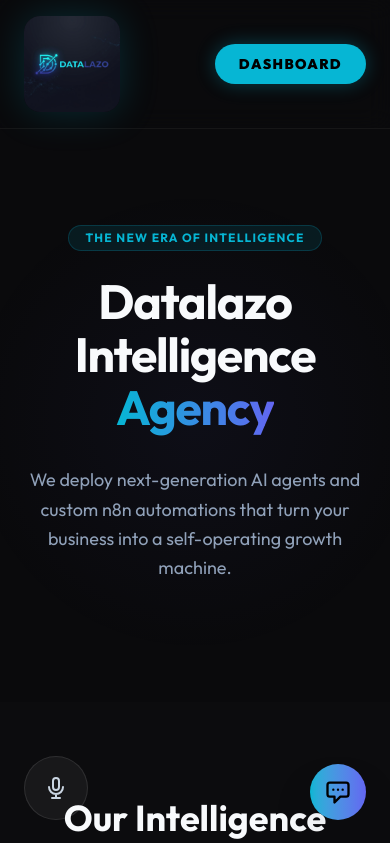
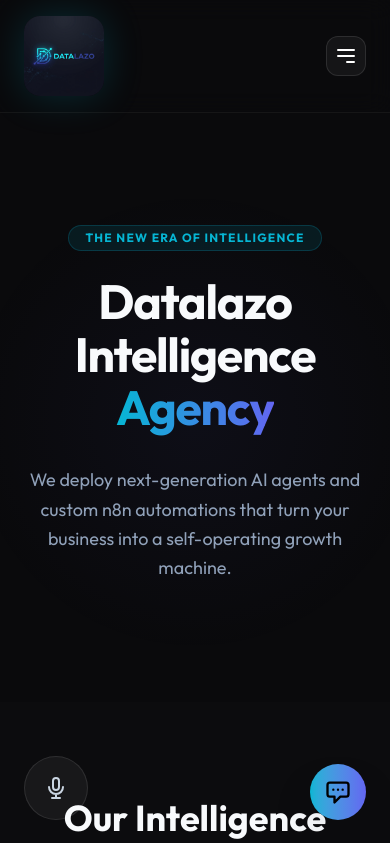
Before and after one commit to llazober/Datalazo, a Next.js app: page / in a window 390 px wide. Shown: the top 843 px of the page. Built offline with nearby package versions, Linux system fonts and the light colour scheme.

Commit message:
Fully implemented mobile menu for landing page header

```diff
--- a/src/app/page.tsx
+++ b/src/app/page.tsx
@@ -15,6 +15,7 @@ import { translations } from '@/lib/translations';
 export default function Home() {
   const [lang, setLang] = useState<'en' | 'es'>('en');
   const [selectedService, setSelectedService] = useState<string | null>(null);
+  const [isMenuOpen, setIsMenuOpen] = useState(false);
   const t = translations[lang];
 
   return (
@@ -36,17 +37,16 @@ export default function Home() {
               alt="Datalazo Logo"
               width={128}
               height={128}
-              className="w-24 h-24 md:w-32 md:h-32 rounded-2xl shadow-[0_0_40px_rgba(6,182,212,0.2)] hover:scale-110 transition-transform z-50"
+              className="w-20 h-20 md:w-32 md:h-32 rounded-2xl shadow-[0_0_40px_rgba(6,182,212,0.2)] hover:scale-110 transition-transform z-50"
             />
           </Link>
 
-
+          {/* Desktop Nav */}
           <nav className="hidden md:flex items-center gap-8 text-sm font-medium text-slate-300">
             <a href="#services" className="hover:text-accent-cyan transition-colors">{t.nav.services}</a>
             <a href="#automation" className="hover:text-accent-cyan transition-colors">{t.nav.automation}</a>
             <Link href="/blog" className="hover:text-accent-cyan transition-colors">Blog</Link>
             <a href="#contact" className="hover:text-accent-cyan transition-colors">{t.nav.contact}</a>
-
 
             <div className="h-4 w-[1px] bg-white/10 mx-2" />
 
@@ -66,10 +66,50 @@ export default function Home() {
             </div>
           </nav>
 
-          <Link href="/dashboard" className="px-6 py-2.5 bg-accent-cyan text-black text-sm font-black uppercase tracking-widest rounded-full hover:bg-cyan-500 transition-all shadow-[0_0_20px_rgba(6,182,212,0.3)]">
-            {t.nav.dashboard}
-          </Link>
+          <div className="flex items-center gap-4">
+            <Link href="/dashboard" className="hidden sm:block px-6 py-2.5 bg-accent-cyan text-black text-sm font-black uppercase tracking-widest rounded-full hover:bg-cyan-500 transition-all shadow-[0_0_20px_rgba(6,182,212,0.3)]">
+              {t.nav.dashboard}
+            </Link>
+
+            {/* Mobile Menu Button */}
+            <button
+              onClick={() => setIsMenuOpen(!isMenuOpen)}
+              className="md:hidden w-10 h-10 flex items-center justify-center bg-white/5 border border-white/10 rounded-xl text-white"
+            >
+              <svg className="w-6 h-6" fill="none" stroke="currentColor" viewBox="0 0 24 24">
+                <path strokeLinecap="round" strokeLinejoin="round" strokeWidth="2" d={isMenuOpen ? "M6 18L18 6M6 6l12 12" : "M4 6h16M4 12h16m-7 6h7"} />
+              </svg>
+            </button>
+          </div>
         </div>
+
+        {/* Mobile Menu Overlay */}
+        {isMenuOpen && (
+          <div className="md:hidden absolute top-full left-0 right-0 bg-[#0a0a0c] border-b border-white/10 p-6 animate-in slide-in-from-top duration-300 shadow-2xl">
+            <nav className="flex flex-col gap-6 text-lg font-bold">
+              <a href="#services" onClick={() => setIsMenuOpen(false)} className="text-slate-300 hover:text-accent-cyan uppercase italic">{t.nav.services}</a>
+              <a href="#automation" onClick={() => setIsMenuOpen(false)} className="text-slate-300 hover:text-accent-cyan uppercase italic">{t.nav.automation}</a>
+              <Link href="/blog" onClick={() => setIsMenuOpen(false)} className="text-slate-300 hover:text-accent-cyan uppercase italic">Blog</Link>
+              <a href="#contact" onClick={() => setIsMenuOpen(false)} className="text-slate-300 hover:text-accent-cyan uppercase italic">{t.nav.contact}</a>
+              <Link href="/dashboard" onClick={() => setIsMenuOpen(false)} className="text-accent-cyan uppercase italic">{t.nav.dashboard}</Link>
+
+              <div className="flex gap-4 pt-4 border-t border-white/5">
+                <button
+                  onClick={() => { setLang('en'); setIsMenuOpen(false); }}
+                  className={`px-4 py-2 rounded-xl border transition-all ${lang === 'en' ? 'border-accent-cyan text-accent-cyan bg-accent-cyan/10' : 'border-white/10 text-slate-500'}`}
+                >
+                  English
+                </button>
+                <button
+                  onClick={() => { setLang('es'); setIsMenuOpen(false); }}
+                  className={`px-4 py-2 rounded-xl border transition-all ${lang === 'es' ? 'border-accent-cyan text-accent-cyan bg-accent-cyan/10' : 'border-white/10 text-slate-500'}`}
+                >
+                  Español
+                </button>
+              </div>
+            </nav>
+          </div>
+        )}
       </header>
 
       {/* Hero Section */}
```
